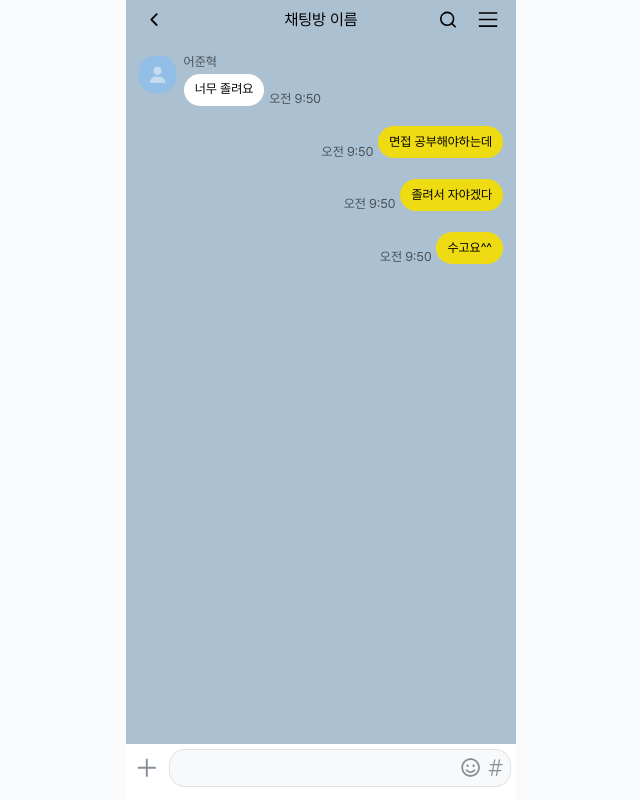
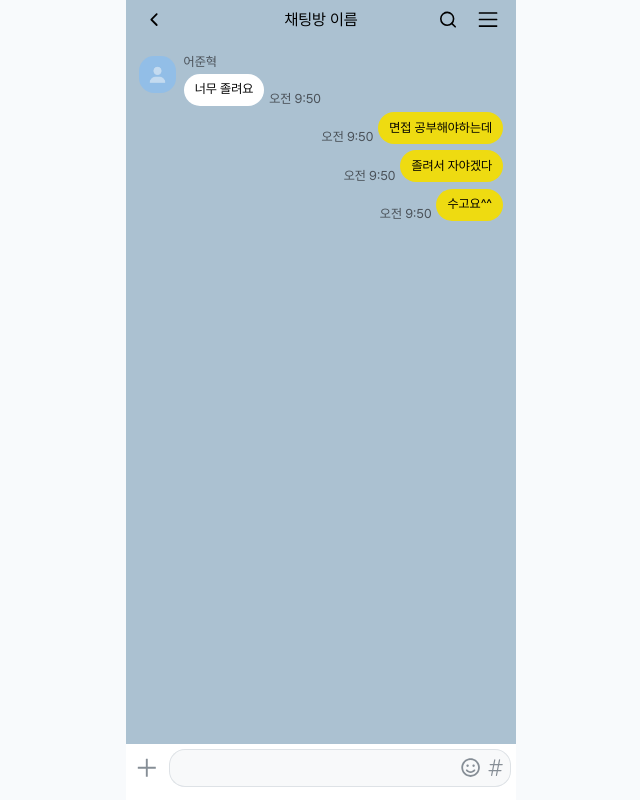
Before and after one commit to Try-Chat/Front-End, a React (Vite) app: page /chatroom in a window 1280 px wide. Shown: the whole page, without its empty margins (319-959 px from the left). Built offline with nearby package versions, Linux system fonts and the light colour scheme.

Commit message:
Update ChatRoom.tsx

```diff
--- a/src/pages/ChatRoom.tsx
+++ b/src/pages/ChatRoom.tsx
@@ -102,7 +102,7 @@ const MessageBox = styled.div`
   display: flex;
   flex-direction: column;
   align-items: flex-end;
-  gap: 1.3rem;
+  gap: 0.4rem;
 
   padding: 1rem 0.8rem;
 
```
